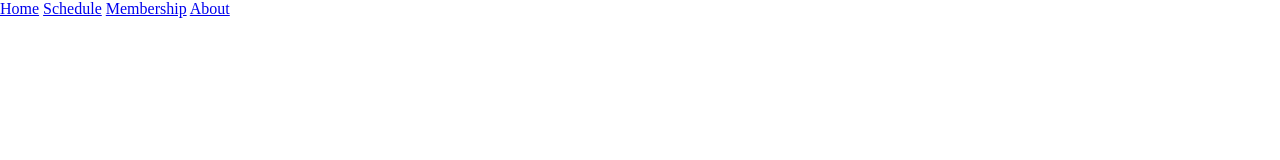
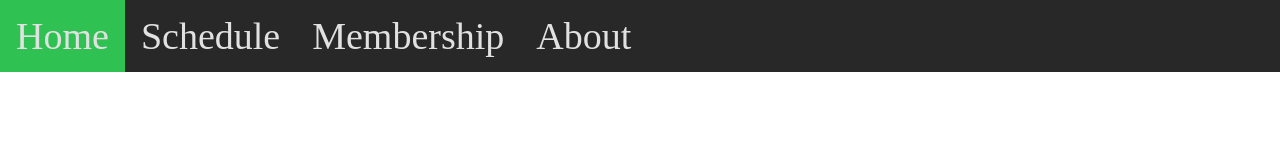
Before and after one commit to irvingam/rivercitywrestle.com, a plain HTML site: page index.html in a window 1280 px wide. Drawn offline with Linux system fonts and the light colour scheme.

Commit message:
added custom properties, styled navbar

```diff
--- a/style.css
+++ b/style.css
@@ -4,3 +4,44 @@
     box-sizing: border-box;
     margin: 0;
 }
+
+/* Custom Properties */
+
+:root {
+
+    --ff-primary: 'Ubuntu', sans-serif;
+
+    --fw-bold: 700;
+    --fw-normal: 300;
+
+    --fs-title: 50px;
+    --fs-subtitle: 38px;
+    --fs-para: 18px;
+
+    --clr-light: rgba(225, 225, 225);
+    --clr-dark: rgba(0, 0, 0);
+    --clr-one: rgba(40, 40, 40);
+    --clr-two: rgba(47, 194, 82);
+}
+
+/* General Styles */
+
+/* Class Styles */
+
+.navbar {
+    background-color: var(--clr-one);
+    overflow: hidden;
+}
+
+.navbar a {
+    float: left;
+    color: var(--clr-light);
+    text-align: center;
+    padding: 14px 16px;
+    text-decoration: none;
+    font-size: var(--fs-subtitle);
+}
+
+.nav-home {
+    background-color: var(--clr-two);
+}
```
